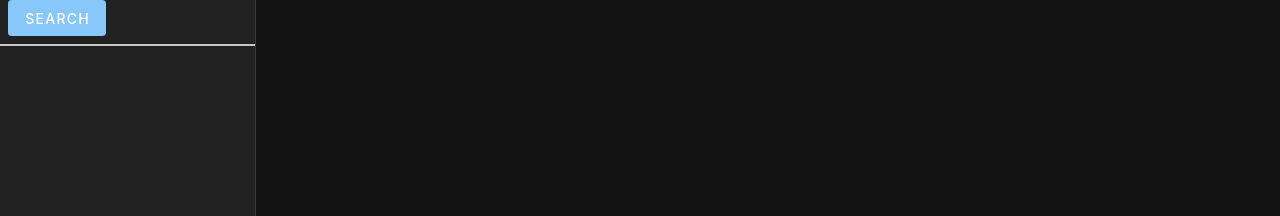
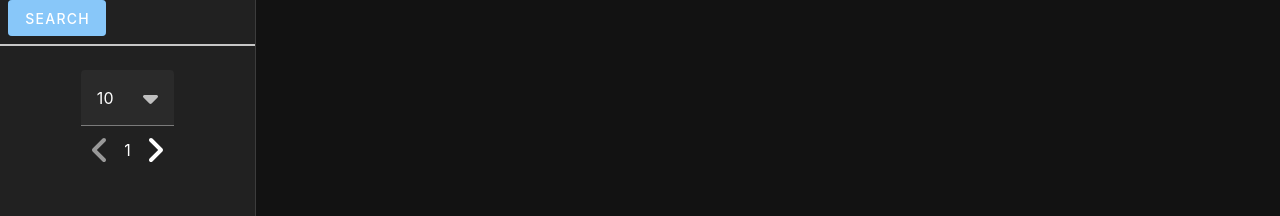
Before and after one commit to Kruemmelspalter/FileSpider, a Vue app: page / in a window 1280 px wide. Shown: the part 248-464 px from the top of the page. Built offline with nearby package versions, Linux system fonts and the light colour scheme.

Commit message:
add search controls

```diff
--- a/src/App.vue
+++ b/src/App.vue
@@ -233,18 +233,26 @@ const searchValid = ref(false);
 
 const searchResults = ref<DocMeta[]>([]);
 
-async function search() {
+const page = ref(0);
+const pageLength = ref(10);
+
+async function getSearchResults() {
   await invoke('plugin:document|search', {
     posFilter: posTags.value,
     negFilter: negTags.value,
     crib: titleCrib.value,
-    page: 0,
-    pageLength: 10,
+    page: page.value,
+    pageLength: pageLength.value,
     sort: ["CreationTime", false]
   })
       .catch(error =>
           addAlert("Error while searching", <string>error, "error", true, 10000)
       ).then(res => searchResults.value = <DocMeta[]>res)
+}
+
+async function search() {
+  page.value = 0;
+  await getSearchResults()
 }
 
 async function openEditor() {
@@ -308,6 +316,23 @@ async function showRenderInExplorer() {
 
         </v-list-item>
       </v-list>
+      <v-spacer/>
+      <div class="my-2 d-flex">
+        <v-spacer/>
+        <v-select v-model="pageLength" hide-details :items="[10, 25, 50, 100]" dense style="width: 5%;"
+                  @change="getSearchResults"/>
+        <v-spacer/>
+      </div>
+      <div  class="my-2 d-flex align-center">
+        <v-spacer/>
+
+        <v-icon icon="fas fa-angle-left" size="x-large"
+                :style="page == 0 ? {'filter': 'contrast(20%)', 'cursor':'default '} : {}"
+                @click="page!== 0 ? (()=>{page--; getSearchResults()})() : undefined"/>
+        <span class="mx-2">{{ page + 1 }}</span>
+        <v-icon icon="fas fa-angle-right" size="x-large" @click="page++; getSearchResults()"/>
+        <v-spacer/>
+      </div>
     </v-navigation-drawer>
 
     <v-system-bar class="py-3" color="primary">
```
